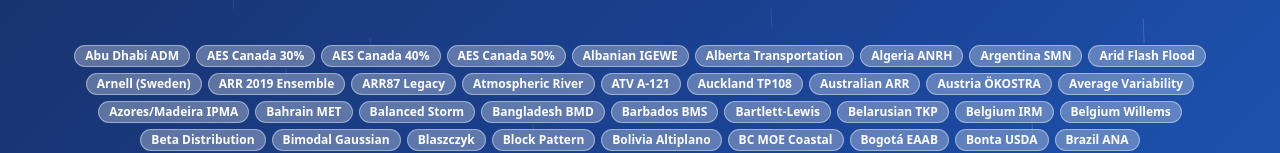
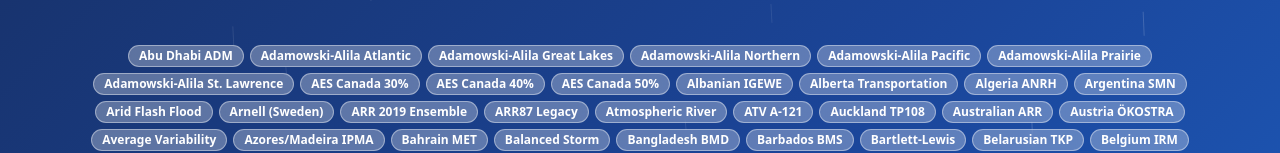
Before and after one commit to SWMMEnablement/rain-canvas-studio, a React (Vite) app: page / in a window 1280 px wide. Shown: the part 487-640 px from the top of the page. Built offline with nearby package versions, Linux system fonts and the light colour scheme; no server answers; the HTML template or start-up script is replaced by a standard one.

Commit message:
Added 7 Canadian patterns

```diff
--- a/src/components/StormWizard.tsx
+++ b/src/components/StormWizard.tsx
@@ -310,6 +310,13 @@ const patternNames: Record<PatternType, string> = {
   'prairie_short': 'Prairie Short-Duration',
   'bc_moe_coastal': 'BC MOE Coastal',
   'pilgrim_cordery_ca': 'Pilgrim-Cordery (Canada)',
+  'adamowski_pacific': 'Adamowski-Alila Pacific',
+  'adamowski_prairie': 'Adamowski-Alila Prairie',
+  'adamowski_greatlakes': 'Adamowski-Alila Great Lakes',
+  'adamowski_stlawrence': 'Adamowski-Alila St. Lawrence',
+  'adamowski_atlantic': 'Adamowski-Alila Atlantic',
+  'adamowski_northern': 'Adamowski-Alila Northern',
+  'winnipeg_maclaren': 'Winnipeg MacLaren',
 };
 
 interface WizardStep {
--- a/src/pages/Index.tsx
+++ b/src/pages/Index.tsx
@@ -17,7 +17,10 @@ import { ApiPlayground } from "@/components/ApiPlayground";
 import { toast } from "sonner";
 
 const PATTERN_BADGES = [
-  "Abu Dhabi ADM", "AES Canada 30%", "AES Canada 40%", "AES Canada 50%", "Albanian IGEWE",
+  "Abu Dhabi ADM", "Adamowski-Alila Atlantic", "Adamowski-Alila Great Lakes",
+  "Adamowski-Alila Northern", "Adamowski-Alila Pacific", "Adamowski-Alila Prairie",
+  "Adamowski-Alila St. Lawrence",
+  "AES Canada 30%", "AES Canada 40%", "AES Canada 50%", "Albanian IGEWE",
   "Alberta Transportation", "Algeria ANRH", "Argentina SMN",
   "Arid Flash Flood", "Arnell (Sweden)", "ARR 2019 Ensemble", "ARR87 Legacy",
   "Atmospheric River", "ATV A-121", "Auckland TP108",
```
